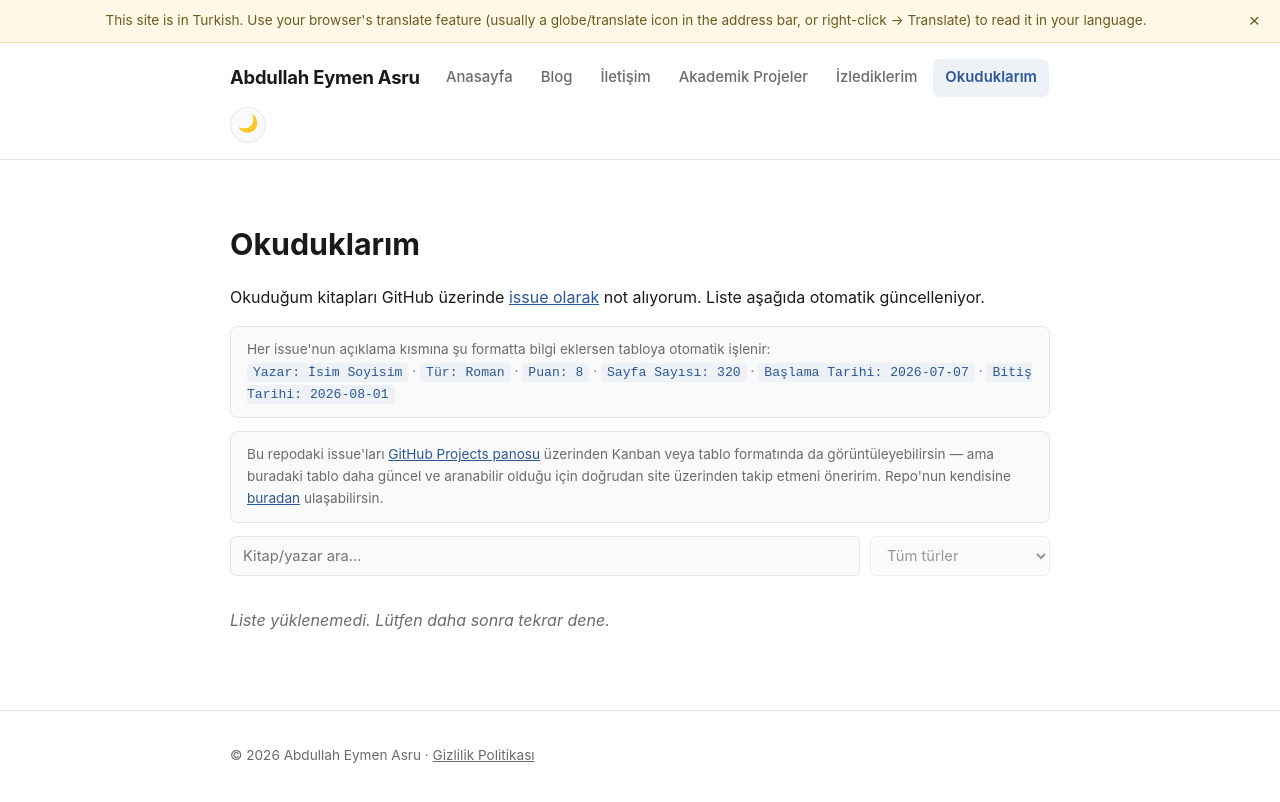
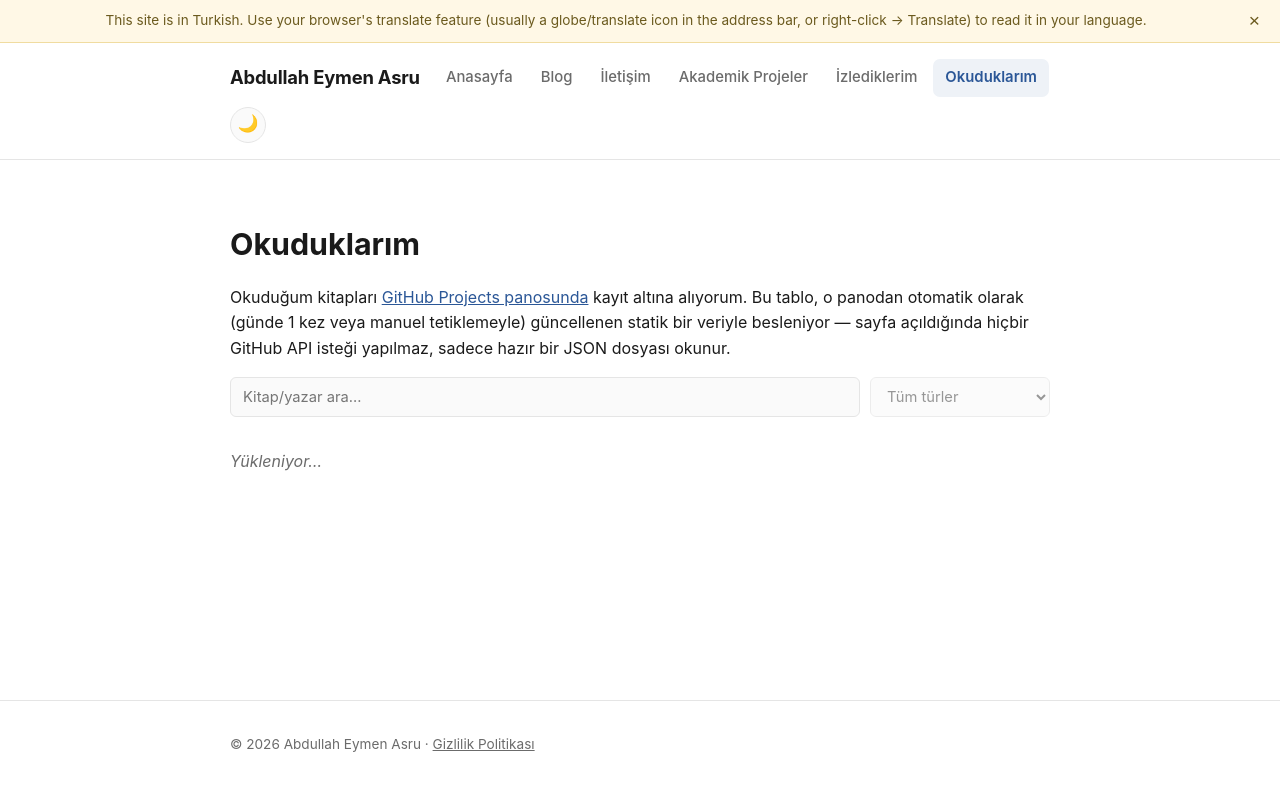
Before and after one commit to abdullah-eymen-asru/abdullah-eymen-asru.github.io, a Jekyll site: the page built from okuduklarim.md, in a window 1280 px wide. Shown: the top 802 px of the page. Built offline with Jekyll 4.4.1, drawn with Linux system fonts in a browser that asks for light colours; part of the change alters nothing that is shown.

Commit message:
Revise book tracking method and update content
Updated the content and functionality for tracking read books. Replaced GitHub issues with GitHub Projects for better organization and automated updates.

```diff
--- a/okuduklarim.md
+++ b/okuduklarim.md
@@ -5,22 +5,11 @@ title: Okuduklarım
 
 <h1>Okuduklarım</h1>
 <p>
-  Okuduğum kitapları GitHub üzerinde
-  <a href="https://github.com/{{ site.kutuphane_repo }}/issues?q=is%3Aissue+label%3Aokuma" target="_blank">issue olarak</a>
-  not alıyorum. Liste aşağıda otomatik güncelleniyor.
-</p>
-
-<p class="format-hint">
-  Her issue'nun açıklama kısmına şu formatta bilgi eklersen tabloya otomatik işlenir:<br>
-  <code>Yazar: İsim Soyisim</code> · <code>Tür: Roman</code> · <code>Puan: 8</code> ·
-  <code>Sayfa Sayısı: 320</code> · <code>Başlama Tarihi: 2026-07-07</code> · <code>Bitiş Tarihi: 2026-08-01</code>
-</p>
-
-<p class="format-hint">
-  Bu repodaki issue'ları <a href="{{ site.okuma_projects_url }}" target="_blank">GitHub Projects panosu</a>
-  üzerinden Kanban veya tablo formatında da görüntüleyebilirsin — ama buradaki tablo
-  daha güncel ve aranabilir olduğu için doğrudan site üzerinden takip etmeni öneririm.
-  Repo'nun kendisine <a href="https://github.com/abdullah-eymen-asru/izleme-okuma-listem" target="_blank">buradan</a> ulaşabilirsin.
+  Okuduğum kitapları
+  <a href="{{ site.okuma_projects_url }}" target="_blank">GitHub Projects panosunda</a>
+  kayıt altına alıyorum. Bu tablo, o panodan otomatik olarak (günde 1 kez veya
+  manuel tetiklemeyle) güncellenen statik bir veriyle besleniyor — sayfa açıldığında
+  hiçbir GitHub API isteği yapılmaz, sadece hazır bir JSON dosyası okunur.
 </p>
 
 <div class="filter-row">
@@ -40,130 +29,15 @@ title: Okuduklarım
   <p class="loading">Yükleniyor…</p>
 </div>
 
+<script src="{{ '/assets/js/koleksiyon-tablo.js' | relative_url }}"></script>
 <script>
-(async function () {
-  const repo = "{{ site.kutuphane_repo }}";
-  const label = "okuma";
-  const url = `https://api.github.com/repos/${repo}/issues?labels=${label}&state=all&per_page=100`;
-  const container = document.getElementById("okunanlar-tablo");
-  const searchBox = document.getElementById("okuma-search");
-
-  // Issue açıklamasındaki "Alan Adı: Değer" satırlarını okuyup bir obje haline getirir
-  function bodyAyristir(body) {
-    const alanlar = {};
-    if (!body) return alanlar;
-    body.split("\n").forEach(satir => {
-      const eslesme = satir.match(/^([^:]+):\s*(.*)$/);
-      if (eslesme) {
-        const anahtar = eslesme[1].trim().toLowerCase();
-        const deger = eslesme[2].trim();
-        alanlar[anahtar] = deger;
-      }
-    });
-    return alanlar;
-  }
-
-  // GitHub'dan gelen metinler doğrudan innerHTML'e basılmadan önce
-  // HTML özel karakterlerinden arındırılıyor (XSS koruması).
-  function escapeHtml(text) {
-    const div = document.createElement("div");
-    div.textContent = text == null ? "" : String(text);
-    return div.innerHTML;
-  }
-
-  // Ekstra savunma katmanı: bir link "http(s)://" ile başlamıyorsa reddediyoruz.
-  function guvenliLink(url) {
-    if (typeof url === "string" && /^https?:\/\//i.test(url)) return url;
-    return "#";
-  }
-
-  try {
-    const res = await fetch(url);
-    if (!res.ok) throw new Error("API isteği başarısız: " + res.status);
-    const issues = await res.json();
-
-    if (!Array.isArray(issues) || issues.length === 0) {
-      container.innerHTML = '<p class="loading">Henüz eklenmiş bir kayıt yok.</p>';
-      return;
-    }
-
-    let rows = "";
-    issues.forEach(issue => {
-      const alanlar = bodyAyristir(issue.body);
-      const yazar = alanlar["yazar"] || "";
-      const tur = alanlar["tür"] || alanlar["tur"] || "";
-      const puan = alanlar["puan"] || "";
-      const sayfaSayisi = alanlar["sayfa sayısı"] || alanlar["sayfa sayisi"] || "";
-      const baslamaTarihi = alanlar["başlama tarihi"] || alanlar["baslama tarihi"] || "";
-      const bitisTarihi = alanlar["bitiş tarihi"] || alanlar["bitis tarihi"] || "";
-
-      const searchText = [issue.title, yazar, tur].join(" ").toLowerCase();
-
-      rows += `
-        <tr class="searchable" data-search="${escapeHtml(searchText)}" data-tur="${escapeHtml(tur.toLowerCase())}">
-          <td><a href="${escapeHtml(guvenliLink(issue.html_url))}" target="_blank">${escapeHtml(issue.title)}</a></td>
-          <td>${escapeHtml(yazar)}</td>
-          <td>${escapeHtml(tur)}</td>
-          <td>${escapeHtml(puan)}</td>
-          <td>${escapeHtml(sayfaSayisi)}</td>
-          <td>${escapeHtml(baslamaTarihi)}</td>
-          <td>${escapeHtml(bitisTarihi)}</td>
-        </tr>`;
-    });
-
-    container.innerHTML = `
-      <table>
-        <thead>
-          <tr>
-            <th>Başlık</th><th>Yazar</th><th>Tür</th><th>Puan</th>
-            <th>Sayfa</th><th>Başlama</th><th>Bitiş</th>
-          </tr>
-        </thead>
-        <tbody id="okuma-tbody">${rows}</tbody>
-      </table>`;
-
-    // Tablodaki satırlardan benzersiz türleri topla, açılır listeye (dropdown)
-    // seçenek olarak ekle. Yeni bir tür eklediğinde bu liste otomatik güncellenir,
-    // elle hiçbir şey değiştirmene gerek yok — 20-30 tür olsa bile ekranı doldurmaz.
-    const tumSatirlar = Array.from(document.querySelectorAll("#okuma-tbody .searchable"));
-    const benzersizTurler = [...new Set(
-      tumSatirlar.map(tr => tr.dataset.tur).filter(t => t !== "")
-    )].sort();
-
-    const turSelect = document.getElementById("tur-filtresi");
-
-    if (benzersizTurler.length > 0) {
-      benzersizTurler.forEach(tur => {
-        // orijinal (küçük harfe çevrilmemiş) görünümü tablo satırından bulup gösteriyoruz
-        const ornekSatir = tumSatirlar.find(tr => tr.dataset.tur === tur);
-        const gorunenAd = ornekSatir.querySelector("td:nth-child(3)").textContent;
-
-        const option = document.createElement("option");
-        option.value = tur;
-        option.textContent = gorunenAd;
-        turSelect.appendChild(option);
-      });
-
-      turSelect.disabled = false;
-      turSelect.addEventListener("change", uygulaFiltre);
-    }
-
-    function uygulaFiltre() {
-      const q = searchBox.value.trim().toLowerCase();
-      const secilenTur = turSelect.value;
-      tumSatirlar.forEach(tr => {
-        const metinEslesiyor = tr.dataset.search.includes(q);
-        const turEslesiyor = !secilenTur || tr.dataset.tur === secilenTur;
-        tr.style.display = (metinEslesiyor && turEslesiyor) ? "" : "none";
-      });
-    }
-
-    searchBox.disabled = false;
-    searchBox.addEventListener("input", uygulaFiltre);
-
-  } catch (err) {
-    container.innerHTML = '<p class="error">Liste yüklenemedi. Lütfen daha sonra tekrar dene.</p>';
-    console.error(err);
-  }
-})();
+  koleksiyonTablosuOlustur({
+    jsonUrl: "{{ '/assets/data/okunanlar.json' | relative_url }}",
+    containerId: "okunanlar-tablo",
+    searchInputId: "okuma-search",
+    turSelectId: "tur-filtresi",
+    turFieldName: "Tür",
+    aramaAlanlari: ["Yazar", "Tür"],
+    gizliAlanlar: ["Durum"]
+  });
 </script>
```
